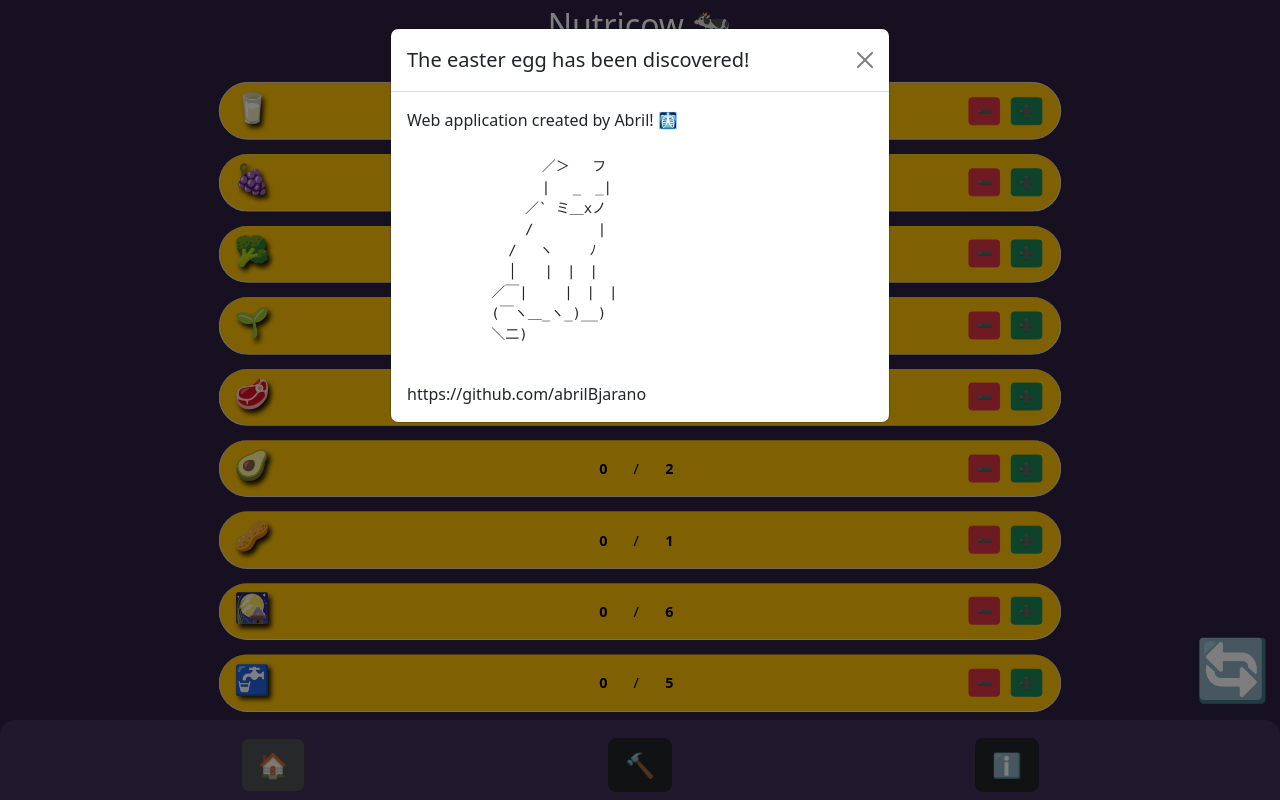
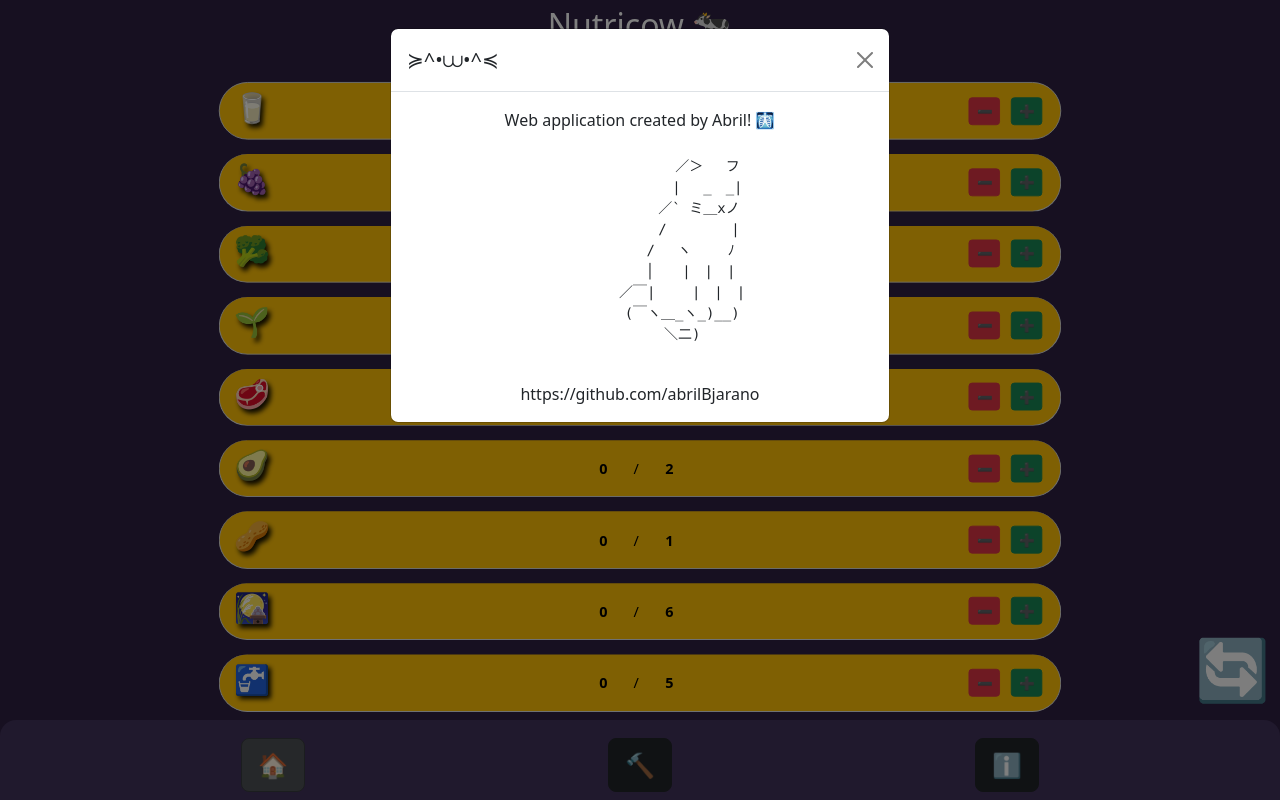
Before and after one commit to abrilBjarano/Nutricow-V1, an Angular app: page /nutricow/home in a window 1280 px wide. Both pictures are taken after a click on the button "Nutricow 🐄". Built offline with nearby package versions, Linux system fonts and the light colour scheme.

Commit message:
easteregg modification

```diff
--- a/src/app/shared/components/header/header.component.html
+++ b/src/app/shared/components/header/header.component.html
@@ -16,11 +16,11 @@
     <div class="modal-content">
       <div class="modal-header">
         <h1 class="modal-title fs-5" id="exampleModalLabel">
-          The easter egg has been discovered!
+          ≽^•⩊•^≼
         </h1>
         <button type="button" class="btn-close" data-bs-dismiss="modal" aria-label="Close"></button>
       </div>
-      <div class="modal-body">
+      <div class="modal-body text-center">
         Web application created by Abril! 🩻 <br><br>
         <pre>
                 ／＞　 フ
```
